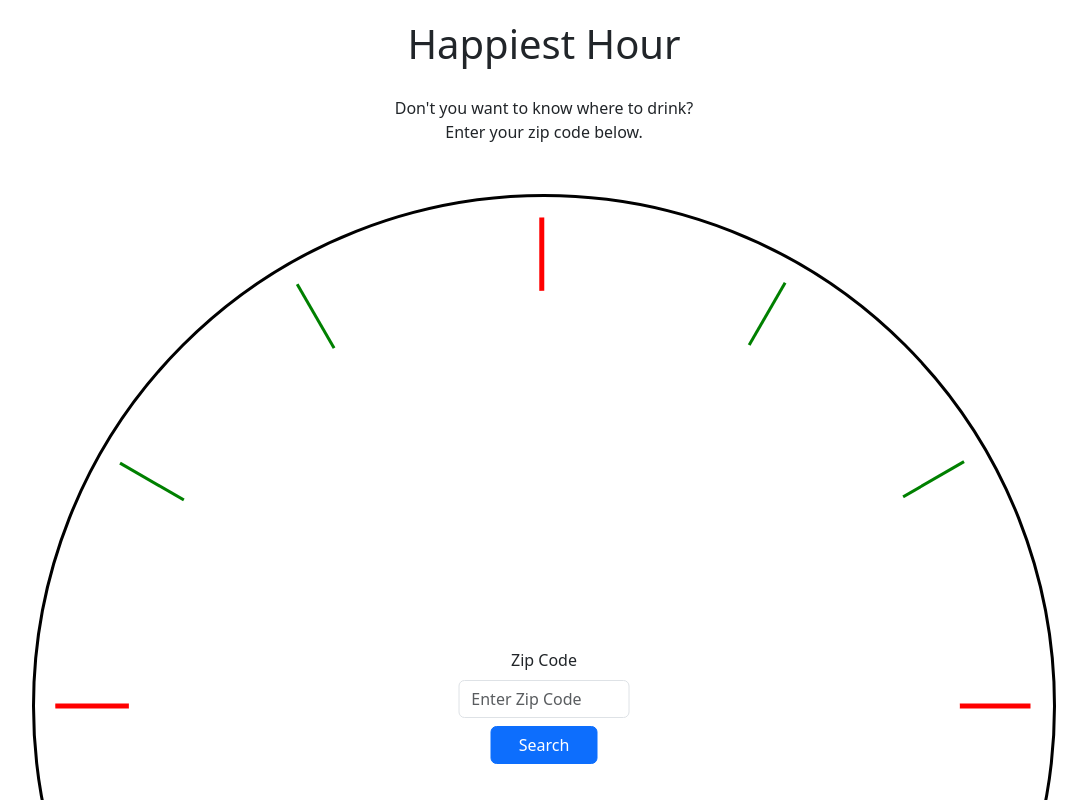
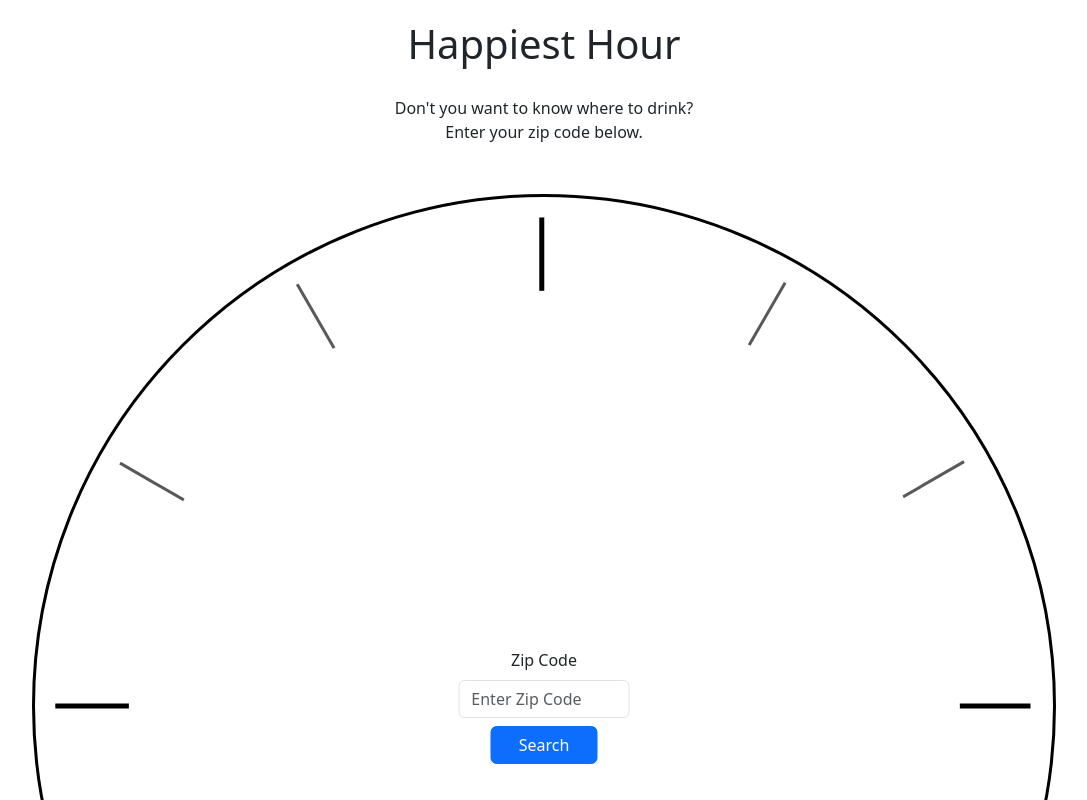
Before and after one commit to ColdWeatherBoyy/happiest-hour, a React (Vite) app in the folder client/: page / in a window 1280 px wide. Shown: the top 800 px of the page, without its empty margins (96-1183 px from the left). Built offline with nearby package versions, Linux system fonts and the light colour scheme.

Commit message:
changes colors of clock markings

```diff
--- a/client/src/components/Clock/Numbers/Numbers.css
+++ b/client/src/components/Clock/Numbers/Numbers.css
@@ -10,7 +10,16 @@
     border: 5px solid rgb(255, 255, 255);
 }
 
-/* NEED EXPLANATION FOR ::after & ::before effect */
+.outer-clock-face::after,
+.outer-clock-face::before,
+.outer-clock-face .marking {
+    width: 5px;
+    height: 100%;
+    background-color: rgb(0, 0, 0);
+    position: absolute;
+    content: '';
+    left: 49.5%;
+}
 
 .outer-clock-face::after {
     -webkit-transform: rotate(90deg);
@@ -18,22 +27,8 @@
     transform: rotate(90deg);
 }
 
-.outer-clock-face::after,
-.outer-clock-face::before,
 .outer-clock-face .marking {
-    width: 5px;
-    height: 100%;
-    background-color: red;
-    position: absolute;
-    content: '';
-    left: 49.5%;
-}
-
-/* NEED EXPLANATION FOR ::after & ::before effect */
-
-.outer-clock-face .marking {
-    /* border: 3px solid green; */
-    background-color: green;
+    background-color: rgb(89, 89, 89);
     width: 3px;
 }
 
@@ -63,7 +58,6 @@
 
 .inner-clock-face {
     position: absolute;
-    /* position: relative; */
     width: 85%;
     height: 85%;
     top: 50%;
@@ -73,3 +67,7 @@
     z-index: 1;
     background-color: white;
 }
+
+
+/* link:
+https://www.tutorialswebsite.com/create-an-analog-clock-using-html-css-and-javascript/*/
```
Also changed, not shown: client/src/components/Clock/Numbers/Numbers.jsx (+5 -5 lines).
